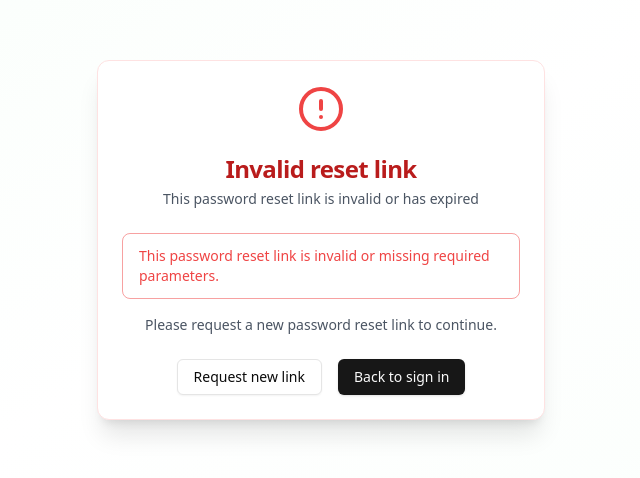
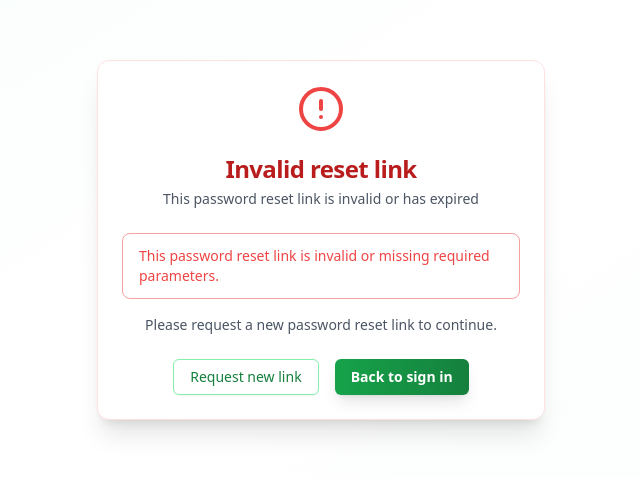
Before and after one commit to ahmedjaved753/lushquote, a React (Vite) app: page /auth/reset-password in a window 1280 px wide. Shown: the part 160-638 px from the top of the page, without its empty margins (319-959 px from the left). Built offline with nearby package versions, Linux system fonts and the light colour scheme; no server answers.

Commit message:
Fix button styling in password reset component
- Update 'Sign in now' button to use green gradient theme
- Update 'Request new link' button with green outline styling
- Update 'Back to sign in' button with green gradient theme
- Ensure all buttons match the application's green color theme

```diff
--- a/src/pages/auth/ResetPassword.jsx
+++ b/src/pages/auth/ResetPassword.jsx
@@ -148,10 +148,14 @@ export default function ResetPassword() {
           </CardContent>
           <CardFooter className="flex justify-center space-x-4">
             <Link to="/auth/forgot-password">
-              <Button variant="outline">Request new link</Button>
+              <Button variant="outline" className="border-green-300 text-green-700 hover:bg-green-50 hover:border-green-400 font-medium">
+                Request new link
+              </Button>
             </Link>
             <Link to="/auth/login">
-              <Button>Back to sign in</Button>
+              <Button className="bg-gradient-to-r from-green-600 to-green-700 hover:from-green-700 hover:to-green-800 text-white font-semibold shadow-lg hover:shadow-xl transition-all duration-300">
+                Back to sign in
+              </Button>
             </Link>
           </CardFooter>
         </Card>
@@ -177,7 +181,9 @@ export default function ResetPassword() {
           </CardContent>
           <CardFooter className="flex justify-center">
             <Link to="/auth/login">
-              <Button>Sign in now</Button>
+              <Button className="bg-gradient-to-r from-green-600 to-green-700 hover:from-green-700 hover:to-green-800 text-white font-semibold shadow-lg hover:shadow-xl transition-all duration-300">
+                Sign in now
+              </Button>
             </Link>
           </CardFooter>
         </Card>
```
